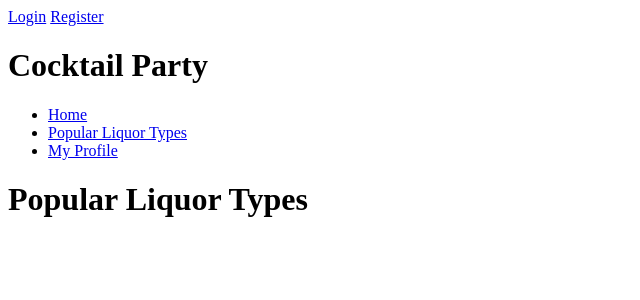
After one commit to kerrylam/cocktail_party, a Flask app: page /popular_liquor_types in a window 1280 px wide. The commit adds this page. Shown: the top 300 px of the page, without its empty margins (0-640 px from the left). Run offline with Flask 2, Linux system fonts and the light colour scheme; data that the repository does not hold is empty.

Commit message:
added liquor types to menu

```diff
--- a/server.py
+++ b/server.py
@@ -146,6 +146,17 @@ def show_cocktail_details(cocktail_id):
                            cocktail_id=cocktail_id)
 
 
+@app.route('/ingredient/<ingredient_name>')
+def show_cocktails_by_ingredient(ingredient_name):
+    """Show cocktail by ingredient."""
+
+    url = 'https://www.thecocktaildb.com/api/json/v1/1/filter.php'
+    response = requests.get(url, params= {'i': ingredient_name})
+    data = response.json()
+    results = data['drinks']
+
+    return render_template('cocktails-by-ingredient.html',
+                           results=results)
 
 @app.route('/cocktail/search')
 def find_cocktails():
@@ -228,6 +239,24 @@ def handle_event_form():
     db.session.commit()
     return redirect('/my_profile')
 
+@app.route('/popular_liquor_types')
+def display_popular_liquor_types():
+    """Display poplular liquor types used as ingredients."""
+
+    popular_liquor_types = ('vodka', 'gin', 'rum', 'tequila', 'mezcal',\
+                            'bourbon', 'whiskey', 'scotch')
+
+    url = 'https://www.thecocktaildb.com/api/json/v1/1/search.php'
+    results = []
+    for liquor_type in popular_liquor_types:
+        response = requests.get(url, params= {'i': liquor_type})
+        data = response.json()
+        cocktail = data['ingredients']
+        results.append(cocktail)
+
+    return render_template('liquor-types.html',
+                           results=results)
+
 
 if __name__ == '__main__':
     app.debug = True
--- a/templates/base.html
+++ b/templates/base.html
@@ -22,19 +22,14 @@
     <link rel="stylesheet" href="/static/css/site.css">
 </head>
 <body>
-    <a href="/">
-        <h1>Cocktail Party</h1>
-    </a>
+    <h1>Cocktail Party</h1>
     <nav>
     <ul>
         <li>
-            <a href="/"> Top Ten Cocktails </a>
+            <a href="/"> Home </a>
         </li>
         <li>
-            <a href="/liquor"> Liquor Type </a>
-        </li>
-        <li>
-            <a href="/letter"> Alphabetical </a>
+            <a href="/popular_liquor_types"> Popular Liquor Types </a>
         </li>
         <li>
             <a href="/my_profile"> My Profile </a>
--- /dev/null
+++ b/templates/liquor-types.html
@@ -0,0 +1,18 @@
+{% extends 'base.html' %}
+
+{% block title %} Liquor Types {% endblock %}
+
+{% block body %}
+
+<div class="cocktail">
+    <h1>Popular Liquor Types</h1>
+    {% for cocktails in results %}
+        {% for cocktail in cocktails %}
+            <a href="/ingredient/{{ cocktail['strIngredient'] }}">
+                <img src="https://www.thecocktaildb.com/images/ingredients/{{ cocktail['strIngredient'] }}-small.png">
+                {{ cocktail['strIngredient'] }}
+            </a>
+        {% endfor %}
+    {% endfor %}
+</div>
+{% endblock %}
```
Also changed, not shown: templates/cocktails-by-ingredient.html (added, +14 -0 lines).
